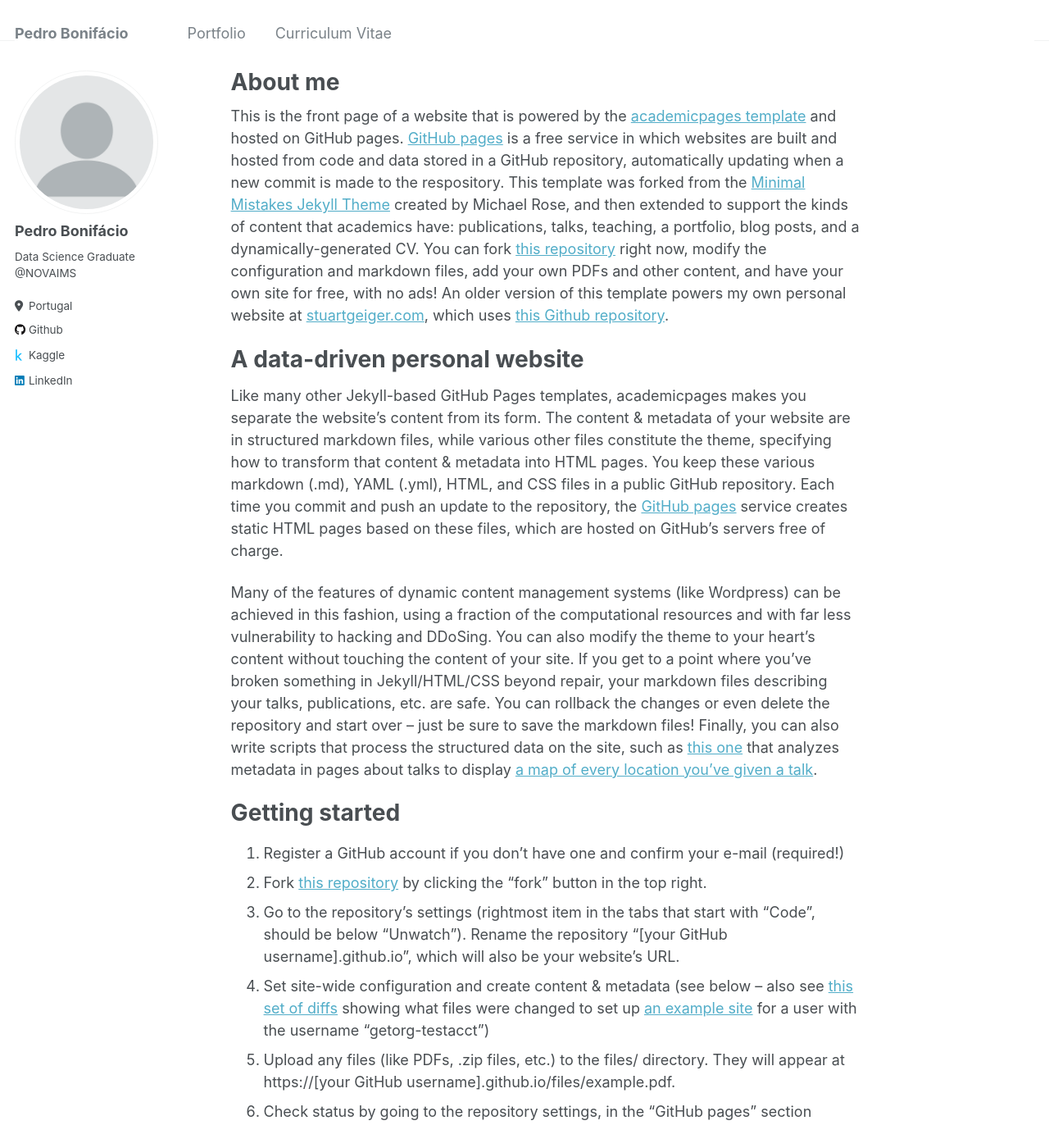
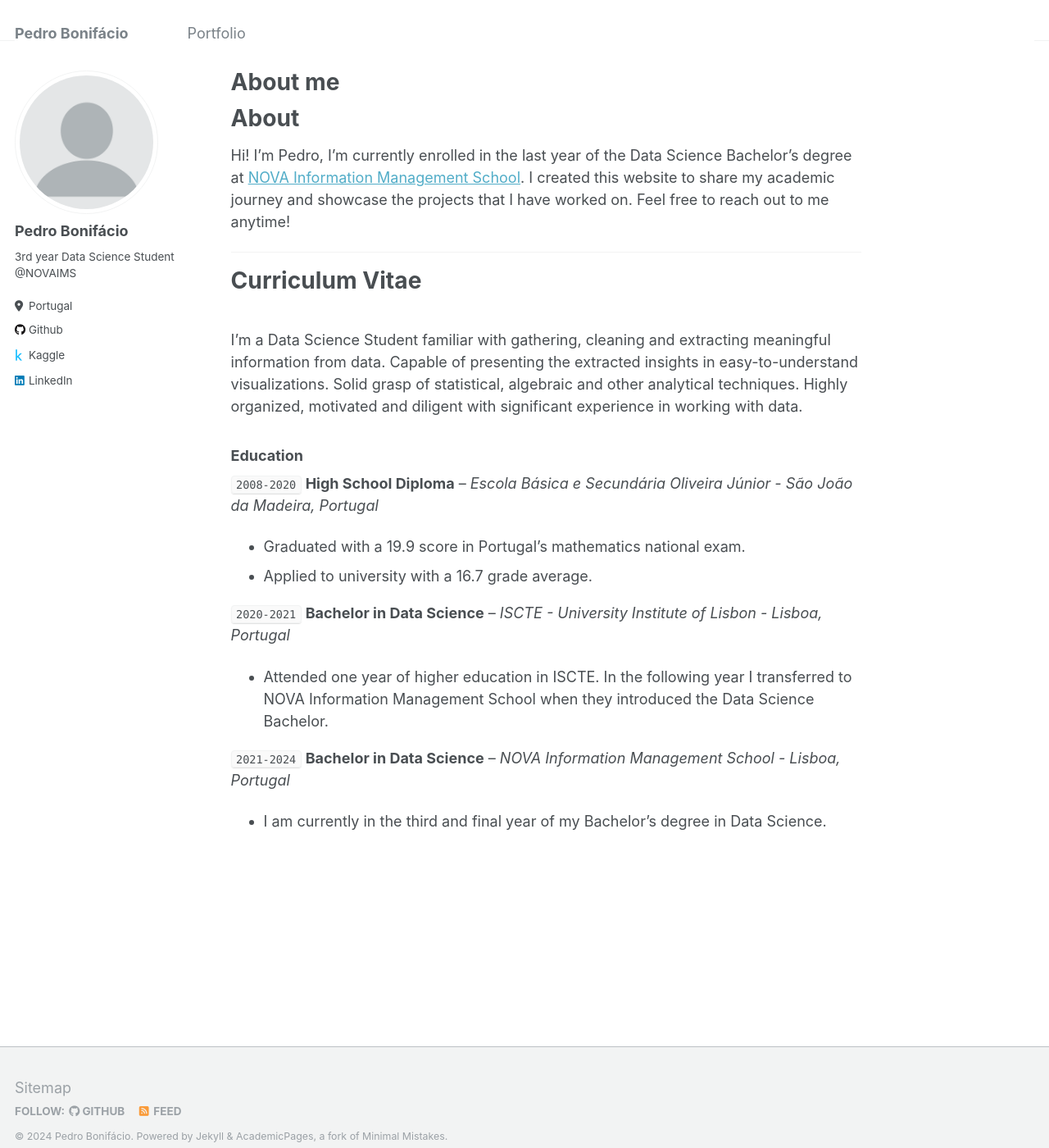
Before and after one commit to pedro-bonifacio/pedro-bonifacio.github.io, a Jekyll site: the page built from _pages/about.md, in a window 1280 px wide and 1400 px high. Shown: the whole window at 82% size. Built offline with Jekyll 4.4.1, drawn with Linux system fonts in a browser that asks for light colours; some of the changed text lies outside the part shown.

Commit message:
basic changes #2

```diff
--- a/_config.yml
+++ b/_config.yml
@@ -24,7 +24,7 @@ author:
   avatar           : "profile.png"
   name             : "Pedro Bonifácio"
   pronouns         : # example: "she/her"
-  bio              : "Data Science Graduate @NOVAIMS"
+  bio              : "3rd year Data Science Student @NOVAIMS"
   location         : "Portugal"
   employer         :
   uri              : # URL
--- a/_data/navigation.yml
+++ b/_data/navigation.yml
@@ -2,6 +2,3 @@
 main:
   - title: "Portfolio"
     url: /portfolio/
-
-  - title: "Curriculum Vitae"
-    url: /cv/
--- a/_pages/about.md
+++ b/_pages/about.md
@@ -7,43 +7,37 @@ redirect_from:
   - /about.html
 ---
 
-This is the front page of a website that is powered by the [academicpages template](https://github.com/academicpages/academicpages.github.io) and hosted on GitHub pages. [GitHub pages](https://pages.github.com) is a free service in which websites are built and hosted from code and data stored in a GitHub repository, automatically updating when a new commit is made to the respository. This template was forked from the [Minimal Mistakes Jekyll Theme](https://mmistakes.github.io/minimal-mistakes/) created by Michael Rose, and then extended to support the kinds of content that academics have: publications, talks, teaching, a portfolio, blog posts, and a dynamically-generated CV. You can fork [this repository](https://github.com/academicpages/academicpages.github.io) right now, modify the configuration and markdown files, add your own PDFs and other content, and have your own site for free, with no ads! An older version of this template powers my own personal website at [stuartgeiger.com](http://stuartgeiger.com), which uses [this Github repository](https://github.com/staeiou/staeiou.github.io).
 
-A data-driven personal website
-======
-Like many other Jekyll-based GitHub Pages templates, academicpages makes you separate the website's content from its form. The content & metadata of your website are in structured markdown files, while various other files constitute the theme, specifying how to transform that content & metadata into HTML pages. You keep these various markdown (.md), YAML (.yml), HTML, and CSS files in a public GitHub repository. Each time you commit and push an update to the repository, the [GitHub pages](https://pages.github.com/) service creates static HTML pages based on these files, which are hosted on GitHub's servers free of charge.
+# About
 
-Many of the features of dynamic content management systems (like Wordpress) can be achieved in this fashion, using a fraction of the computational resources and with far less vulnerability to hacking and DDoSing. You can also modify the theme to your heart's content without touching the content of your site. If you get to a point where you've broken something in Jekyll/HTML/CSS beyond repair, your markdown files describing your talks, publications, etc. are safe. You can rollback the changes or even delete the repository and start over -- just be sure to save the markdown files! Finally, you can also write scripts that process the structured data on the site, such as [this one](https://github.com/academicpages/academicpages.github.io/blob/master/talkmap.ipynb) that analyzes metadata in pages about talks to display [a map of every location you've given a talk](https://academicpages.github.io/talkmap.html).
+Hi! I'm Pedro, I'm currently enrolled in the last year of the Data Science Bachelor's
+degree at [NOVA Information Management School](https://www.novaims.unl.pt/).
+I created this website to share my academic journey and showcase the projects that I have worked on.
+Feel free to reach out to me anytime!
 
-Getting started
-======
-1. Register a GitHub account if you don't have one and confirm your e-mail (required!)
-1. Fork [this repository](https://github.com/academicpages/academicpages.github.io) by clicking the "fork" button in the top right.
-1. Go to the repository's settings (rightmost item in the tabs that start with "Code", should be below "Unwatch"). Rename the repository "[your GitHub username].github.io", which will also be your website's URL.
-1. Set site-wide configuration and create content & metadata (see below -- also see [this set of diffs](http://archive.is/3TPas) showing what files were changed to set up [an example site](https://getorg-testacct.github.io) for a user with the username "getorg-testacct")
-1. Upload any files (like PDFs, .zip files, etc.) to the files/ directory. They will appear at https://[your GitHub username].github.io/files/example.pdf.
-1. Check status by going to the repository settings, in the "GitHub pages" section
+---
 
-Site-wide configuration
-------
-The main configuration file for the site is in the base directory in [_config.yml](https://github.com/academicpages/academicpages.github.io/blob/master/_config.yml), which defines the content in the sidebars and other site-wide features. You will need to replace the default variables with ones about yourself and your site's github repository. The configuration file for the top menu is in [_data/navigation.yml](https://github.com/academicpages/academicpages.github.io/blob/master/_data/navigation.yml). For example, if you don't have a portfolio or blog posts, you can remove those items from that navigation.yml file to remove them from the header.
+# Curriculum Vitae
+&nbsp;
+I'm a Data Science Student familiar with gathering, cleaning and extracting
+meaningful information from data. Capable of presenting the extracted insights
+in easy-to-understand visualizations. Solid grasp of statistical, algebraic and
+other analytical techniques. Highly organized, motivated and diligent with
+significant experience in working with data.
 
-Create content & metadata
-------
-For site content, there is one markdown file for each type of content, which are stored in directories like _publications, _talks, _posts, _teaching, or _pages. For example, each talk is a markdown file in the [_talks directory](https://github.com/academicpages/academicpages.github.io/tree/master/_talks). At the top of each markdown file is structured data in YAML about the talk, which the theme will parse to do lots of cool stuff. The same structured data about a talk is used to generate the list of talks on the [Talks page](https://academicpages.github.io/talks), each [individual page](https://academicpages.github.io/talks/2012-03-01-talk-1) for specific talks, the talks section for the [CV page](https://academicpages.github.io/cv), and the [map of places you've given a talk](https://academicpages.github.io/talkmap.html) (if you run this [python file](https://github.com/academicpages/academicpages.github.io/blob/master/talkmap.py) or [Jupyter notebook](https://github.com/academicpages/academicpages.github.io/blob/master/talkmap.ipynb), which creates the HTML for the map based on the contents of the _talks directory).
 
-**Markdown generator**
+### Education
 
-I have also created [a set of Jupyter notebooks](https://github.com/academicpages/academicpages.github.io/tree/master/markdown_generator
-) that converts a CSV containing structured data about talks or presentations into individual markdown files that will be properly formatted for the academicpages template. The sample CSVs in that directory are the ones I used to create my own personal website at stuartgeiger.com. My usual workflow is that I keep a spreadsheet of my publications and talks, then run the code in these notebooks to generate the markdown files, then commit and push them to the GitHub repository.
+`2008-2020` **High School Diploma** – *Escola Básica e Secundária Oliveira Júnior - São João da Madeira, Portugal*
 
-How to edit your site's GitHub repository
-------
-Many people use a git client to create files on their local computer and then push them to GitHub's servers. If you are not familiar with git, you can directly edit these configuration and markdown files directly in the github.com interface. Navigate to a file (like [this one](https://github.com/academicpages/academicpages.github.io/blob/master/_talks/2012-03-01-talk-1.md) and click the pencil icon in the top right of the content preview (to the right of the "Raw | Blame | History" buttons). You can delete a file by clicking the trashcan icon to the right of the pencil icon. You can also create new files or upload files by navigating to a directory and clicking the "Create new file" or "Upload files" buttons.
+- Graduated with a 19.9 score in Portugal’s mathematics national exam.
+- Applied to university with a 16.7 grade average.
 
-Example: editing a markdown file for a talk
-![Editing a markdown file for a talk](/images/editing-talk.png)
+`2020-2021` **Bachelor in Data Science** – *ISCTE - University Institute of Lisbon - Lisboa, Portugal*
 
-For more info
-------
-More info about configuring academicpages can be found in [the guide](https://academicpages.github.io/markdown/). The [guides for the Minimal Mistakes theme](https://mmistakes.github.io/minimal-mistakes/docs/configuration/) (which this theme was forked from) might also be helpful.
+- Attended one year of higher education in ISCTE. In the following year I
+transferred to NOVA Information Management School when they introduced
+the Data Science Bachelor.
+
+`2021-2024` **Bachelor in Data Science** – *NOVA Information Management School - Lisboa, Portugal*
+- I am currently in the third and final year of my Bachelor’s degree in Data Science.
```
